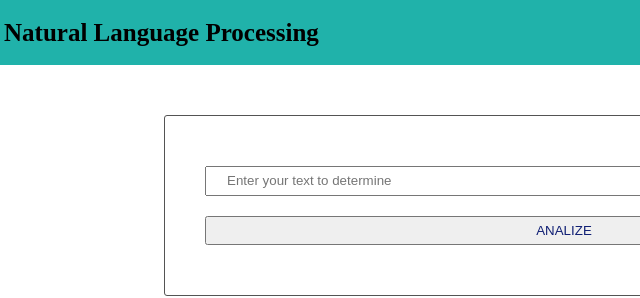
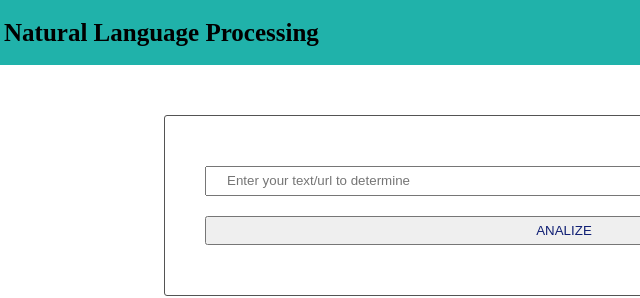
Before and after one commit to nadeesani-navaratne/Natural-Language-Processing---Udacity, a website built with webpack: page src/client/views/index.html in a window 1280 px wide. Shown: the top 298 px of the page, 76-716 px from the left. Built offline with nearby package versions, Linux system fonts and the light colour scheme.

Commit message:
refactor change codes

```diff
--- a/src/client/views/index.html
+++ b/src/client/views/index.html
@@ -20,7 +20,7 @@
     <main>
         <section>
             <form action="" class="" onsubmit="return handleSubmit(event)">
-                <input id="name" type="text" name="input" value="" placeholder="Enter your text to determine">
+                <input id="name" type="text" name="input" value="" placeholder="Enter your text/url to determine">
                 <input type="submit" name="" value="ANALIZE" onclick="return Client.handleSubmit(event)"
                     onsubmit="return Client.handleSubmit(event)">
             </form>
```
